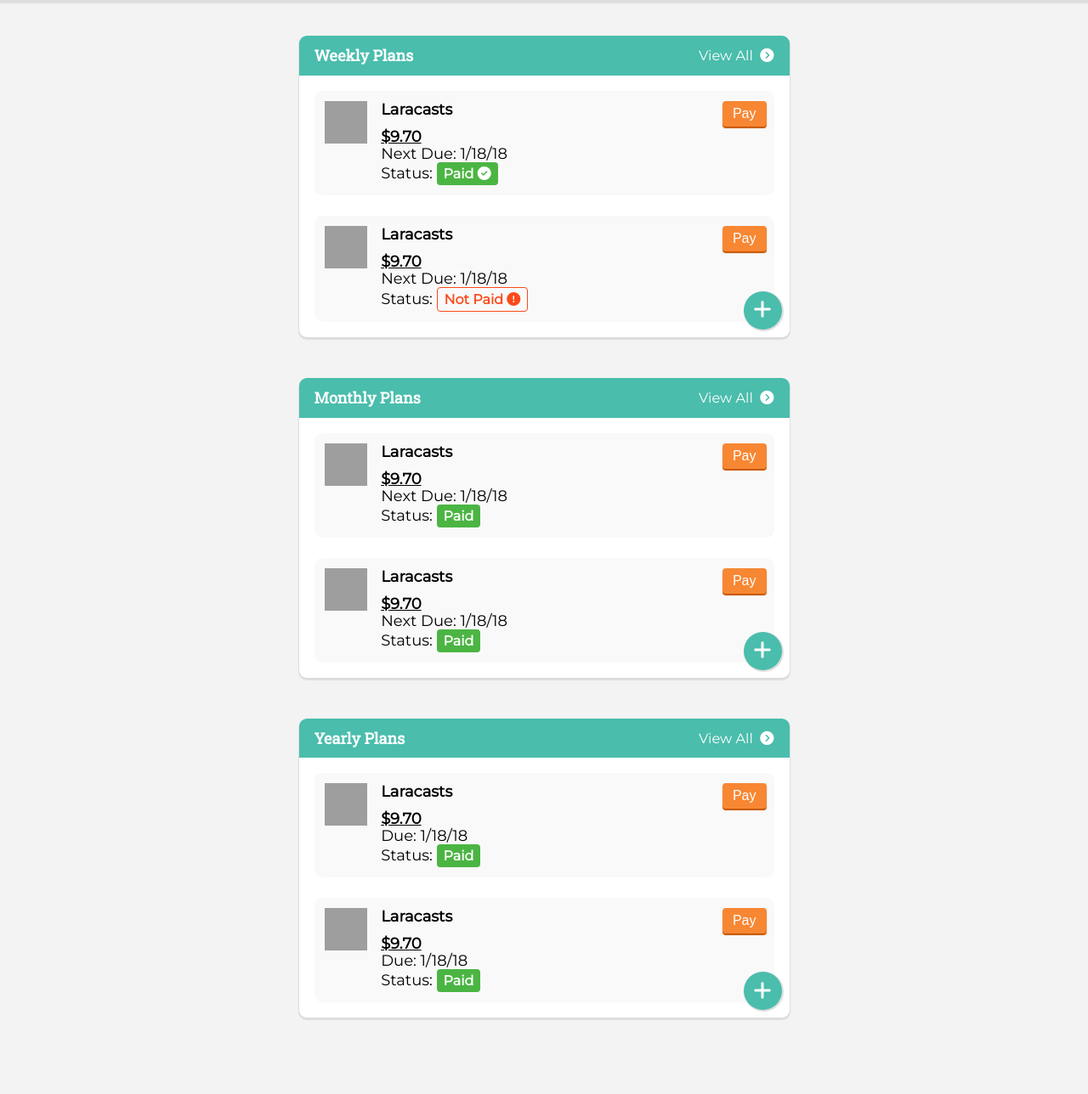
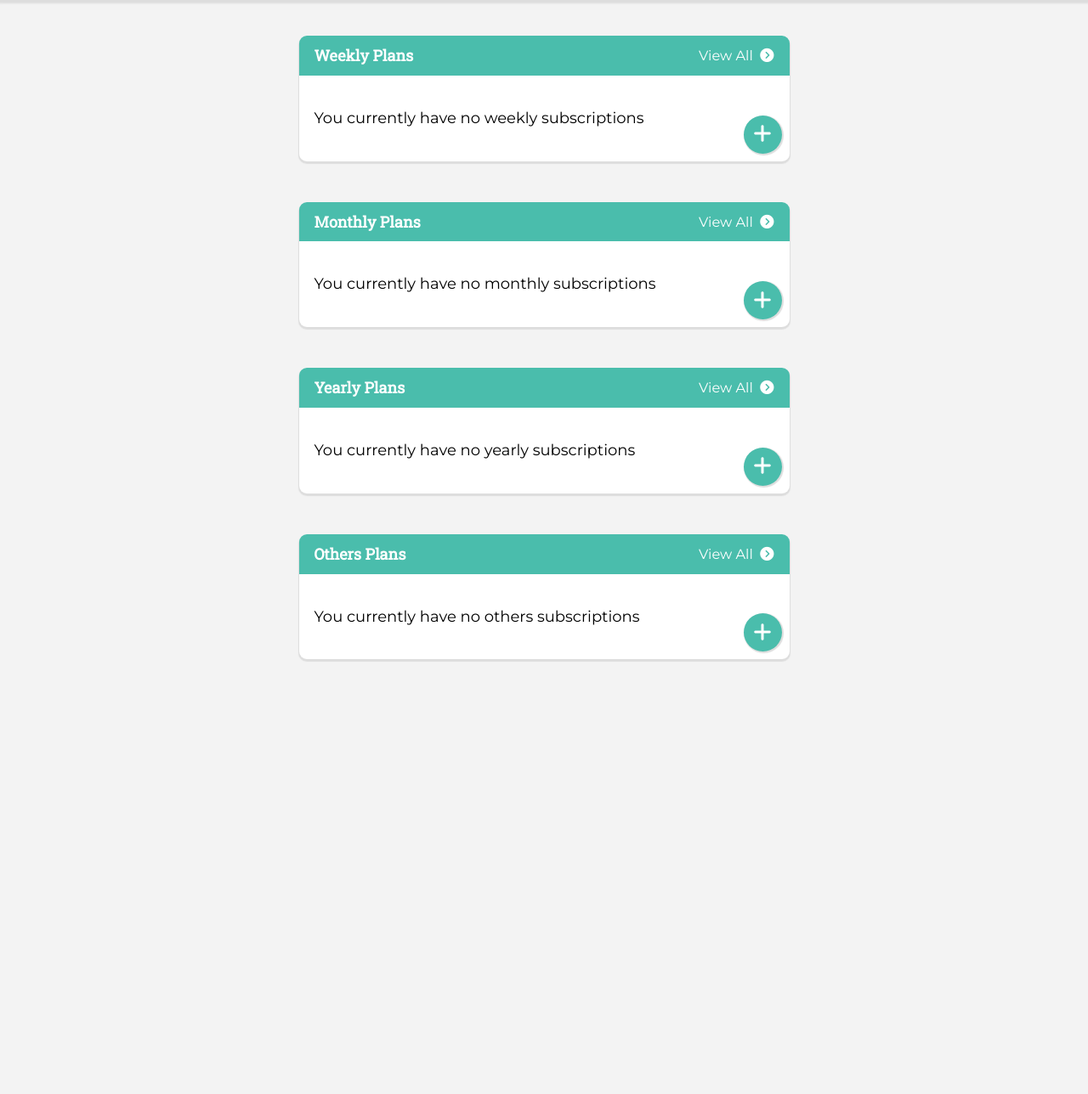
Before and after one commit to Deakyu/subscription-management, a PHP site: page /subscriptions in a window 1280 px wide. Shown: the part 70-1358 px from the top of the page at 85% size. After the commit the page ends 849 px from the top, so only its background shows below. Run offline with PHP 8.4, Linux system fonts and the light colour scheme; the visitor is signed in with stand-in values (Sample User, id 1); data that the repository does not hold is empty; some libraries are stand-ins or nearby versions; grey boxes are pictures that could not be loaded.

Commit message:
Front-end: - / Back-end: Subscription Index cleaned / Branch: Before changing form style

```diff
--- a/app/models/Subscription.php
+++ b/app/models/Subscription.php
@@ -1,4 +1,6 @@
 <?php
+
+    use Carbon\Carbon;
 
     class Subscription extends Model{
 
@@ -26,6 +28,10 @@
 
         public function byPeriod() {
             $subscriptions = $this->all();
+            foreach($subscriptions as &$subscription) {
+                $subscription->due = Carbon::parse($subscription->due);
+            }
+            unset($subscription);
             $weekly = [];
             $monthly = [];
             $yearly = [];
--- a/app/views/inc/add_subscription_modal.php
+++ b/app/views/inc/add_subscription_modal.php
@@ -15,6 +15,11 @@
                     <small class="form__error" id="subscription_name_err"></small>
                 </div>
                 <div class="form__group">
+                    <label class="form__label form__label--file" for="logo">Logo </label>
+                    <input class="form__input form__input--file" type="file" name="logo" id="logo">
+                    <small class="form__error" id="logo_err"></small>
+                </div>
+                <div class="form__group">
                     <select class="form__input" type="text" name="period" id="period">
                         <option value="0">--Choose period type--</option>
                         <option value="w">Weekly</option>
@@ -28,7 +33,7 @@
                     <small class="form__error" id="period_err"></small>
                 </div>
                 <div class="form__group">
-                    <input class="form__input" type="number" name="amount" id="amount">
+                    <input class="form__input" type="text" name="amount" id="amount">
                     <span class="highlight"></span>
                     <span class="bar"></span>
                     <label class="form__label" for="amount">Amount </label>
--- a/app/views/subscriptions/index.view.php
+++ b/app/views/subscriptions/index.view.php
@@ -10,108 +10,42 @@
         <div class="module">
             <?= flash('login_success'); ?>
             <?= flash('connection_error'); ?>
+            <?php foreach($data['subscriptions'] as $period=>$subscription): ?>
                 <div class="panel">
-                    <div class="panel__heading">Weekly Plans <a class="view-all" href="#">View All &nbsp;<i class="fa fa-chevron-circle-right" aria-hidden="true"></i></a></div>
+                    <div class="panel__heading"><?= ucwords($period); ?> Plans <a class="view-all" href="#">View All &nbsp;<i class="fa fa-chevron-circle-right" aria-hidden="true"></i></a></div>
                     <div class="panel__body">
                         <ul class="list">
+                            <?php if(!empty($subscription)): ?>
+                                <?php foreach($subscription as $item): ?>
+                                    <?php $year = substr($item->due->year, -2); ?>
                                     <li class="list__item">
                                         <div class="list__logo">
                                             <img src="https://media.simplecast.com/podcast/image/1486/1472822603-artwork.jpg">
                                         </div>
                                         <div class="list__title">
-                                    <h3>Laracasts</h3>
-                                    <p style="font-weight:bold;text-decoration:underline;">$9.70</p>
-                                    <p>Next Due: 1/18/18</p>
-                                    <p>Status: <button class="btn-status btn-status--success">Paid <i class="fa fa-check-circle" aria-hidden="true"></i></button></p>
+                                            <h3><?= $item->name; ?></h3>
+                                            <p style="font-weight:bold;text-decoration:underline;">$ <?= $item->amount; ?></p>
+                                            <p>Next Due: <?= "{$item->due->month}/{$item->due->day}/{$year}"; ?></p>
+                                            <p>Status:
+                                                <button class="btn-status btn-status<?= $item->paid ? '--success' : '--danger'; ?>">
+                                                    <?= $item->paid ? "Paid" : "Not Paid"; ?>
+                                                    <i class="fa <?= $item->paid ? 'fa-check-circle' : 'fa-exclamation-circle'; ?>" aria-hidden="true"></i>
+                                                </button>
+                                            </p>
                                             <button class="list__top-btn" rel="js-payBtn">Pay</button>
                                         </div>
                                     </li>
-                            <li class="list__item">
-                                <div class="list__logo">
-                                    <img src="https://media.simplecast.com/podcast/image/1486/1472822603-artwork.jpg">
-                                </div>
-                                <div class="list__title">
-                                    <h3>Laracasts</h3>
-                                    <p style="font-weight:bold;text-decoration:underline;">$9.70</p>
-                                    <p>Next Due: 1/18/18</p>
-                                    <p>Status: <button class="btn-status btn-status--danger">Not Paid <i class="fa fa-exclamation-circle" aria-hidden="true"></i></button></p>
-                                    <button class="list__top-btn" rel="js-payBtn">Pay</button>
-                                </div>
-                            </li>
+                                <?php endforeach; ?>
+                            <?php else: ?>
+                                <p>You currently have no <?= $period; ?> subscriptions</p>
+                            <?php endif; ?>
                             <button class="list__add-btn open-add-subscription-modal">
                                 <i class="fa fa-plus"></i>
                             </button>
                         </ul>
                     </div>
                 </div>
-                <div class="panel">
-                    <div class="panel__heading">Monthly Plans <a class="view-all" href="#">View All &nbsp;<i class="fa fa-chevron-circle-right" aria-hidden="true"></i></a></div>
-                    <div class="panel__body">
-                        <ul class="list">
-                            <li class="list__item">
-                                <div class="list__logo">
-                                    <img src="https://media.simplecast.com/podcast/image/1486/1472822603-artwork.jpg">
-                                </div>
-                                <div class="list__title">
-                                    <h3>Laracasts</h3>
-                                    <p style="font-weight:bold;text-decoration:underline;">$9.70</p>
-                                    <p>Next Due: 1/18/18</p>
-                                    <p>Status: <button class="btn-status btn-status--success">Paid</button></p>
-                                    <button class="list__top-btn" rel="js-payBtn">Pay</button>
-                                </div>
-                            </li>
-                            <li class="list__item">
-                                <div class="list__logo">
-                                    <img src="https://media.simplecast.com/podcast/image/1486/1472822603-artwork.jpg">
-                                </div>
-                                <div class="list__title">
-                                    <h3>Laracasts</h3>
-                                    <p style="font-weight:bold;text-decoration:underline;">$9.70</p>
-                                    <p>Next Due: 1/18/18</p>
-                                    <p>Status: <button class="btn-status btn-status--success">Paid</button></p>
-                                    <button class="list__top-btn" rel="js-payBtn">Pay</button>
-                                </div>
-                            </li>
-                            <button class="list__add-btn open-add-subscription-modal">
-                                <i class="fa fa-plus"></i>
-                            </button>
-                        </ul>
-                    </div>
-                </div>
-                <div class="panel">
-                    <div class="panel__heading">Yearly Plans <a class="view-all" href="#">View All &nbsp;<i class="fa fa-chevron-circle-right" aria-hidden="true"></i></a></div>
-                    <div class="panel__body">
-                        <ul class="list">
-                            <li class="list__item">
-                                <div class="list__logo">
-                                    <img src="https://media.simplecast.com/podcast/image/1486/1472822603-artwork.jpg">
-                                </div>
-                                <div class="list__title">
-                                    <h3>Laracasts</h3>
-                                    <p style="font-weight:bold;text-decoration:underline;">$9.70</p>
-                                    <p>Due: 1/18/18</p>
-                                    <p>Status: <button class="btn-status btn-status--success">Paid</button></p>
-                                    <button class="list__top-btn" rel="js-payBtn">Pay</button>
-                                </div>
-                            </li>
-                            <li class="list__item">
-                                <div class="list__logo">
-                                    <img src="https://media.simplecast.com/podcast/image/1486/1472822603-artwork.jpg">
-                                </div>
-                                <div class="list__title">
-                                    <h3>Laracasts</h3>
-                                    <p style="font-weight:bold;text-decoration:underline;">$9.70</p>
-                                    <p>Due: 1/18/18</p>
-                                    <p>Status: <button class="btn-status btn-status--success">Paid</button></p>
-                                    <button class="list__top-btn" rel="js-payBtn">Pay</button>
-                                </div>
-                            </li>
-                            <button class="list__add-btn open-add-subscription-modal">
-                                <i class="fa fa-plus"></i>
-                            </button>
-                        </ul>
-                    </div>
-                </div>
+            <?php endforeach; ?>
         </div>
     </div>
     <div class="col-3">
@@ -144,6 +78,7 @@
     // Date Validation
     validateDate()
 
+    const saveSubscriptionBtn = document.getElementById('save-subscription')
     // Save subscription to db through api when save button clicked
     saveSubscriptionBtn.addEventListener('click', e => {
         Event.addSubscription(http, addSubscriptionModalWrapper)
@@ -166,7 +101,7 @@
     };
 
     function validateDate() {
-        const re = /^[0-1]{1}[0-9]{1}\/[0-3]{1}[0-9]{1}\/[0-9]{2}$/
+        const re = /^[0-1]?[0-9]{1}\/[0-3]{1}[0-9]{1}\/[0-9]{2}$/
         const due = document.getElementById('due')
         const dueError = document.getElementById('due_err')
         const saveSubscriptionBtn = document.getElementById('save-subscription')
```
Lines whose indentation alone changed are shown as unchanged.
